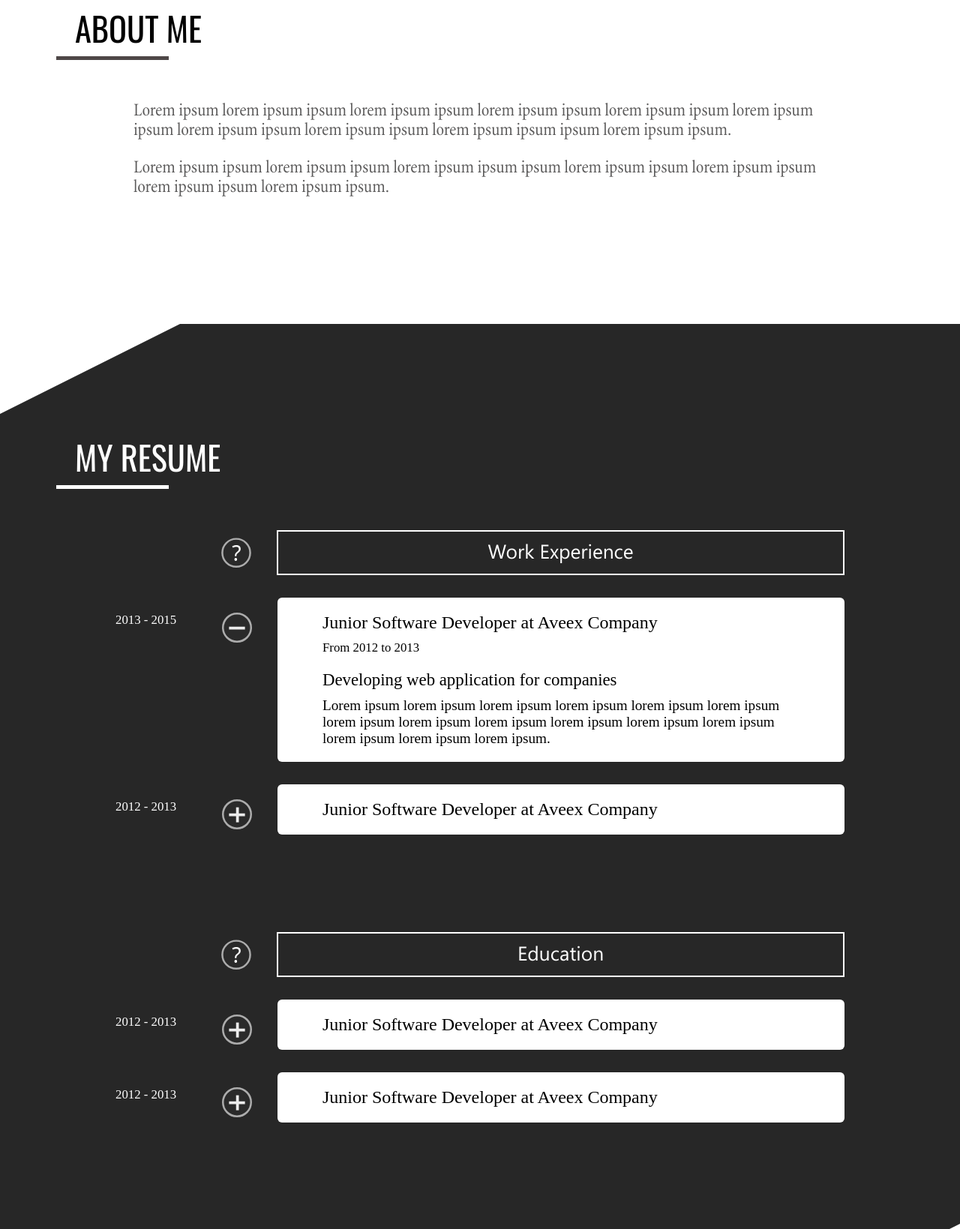
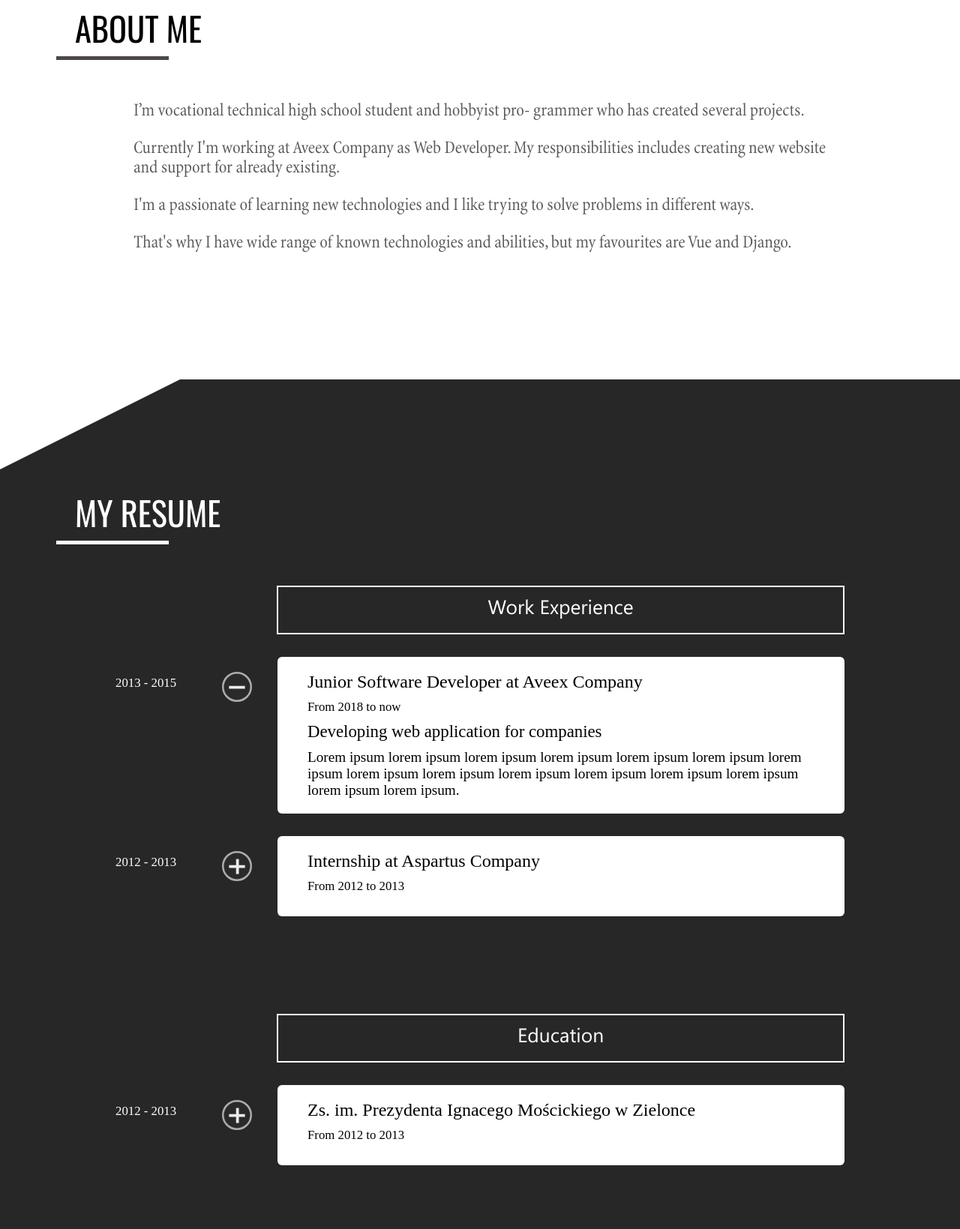
Before and after one commit to michal-mietus/resume-on-work, a plain HTML site: page index.html in a window 1280 px wide. Shown: the part 940-2579 px from the top of the page at 75% size. Drawn offline with nearby package versions, Linux system fonts and the light colour scheme; a web font is replaced by a local one.

Commit message:
Added content.

```diff
--- a/index.html
+++ b/index.html
@@ -22,13 +22,27 @@
                     <h5 class="about-me__header section-header section-header--rolled-in">About me</h5>
                     <div id="about-me__text" class="about-me__text hidden-before-scroll">
                         <p class="about-me__line">
-                            Lorem ipsum lorem ipsum ipsum lorem ipsum ipsum lorem ipsum ipsum lorem ipsum
-                            ipsum lorem ipsum ipsum lorem ipsum ipsum lorem ipsum ipsum lorem ipsum ipsum
-                            ipsum lorem ipsum ipsum.
+                            I’m vocational technical high
+                            school student and hobbyist pro-
+                            grammer who has created several
+                            projects.
                         </p>
                         <p class="about-me__line">
-                            Lorem ipsum ipsum lorem ipsum ipsum lorem ipsum ipsum
-                            ipsum lorem ipsum ipsum lorem ipsum ipsum lorem ipsum ipsum lorem ipsum ipsum.
+                            Currently I'm working at Aveex
+                            Company as Web Developer.
+                            My responsibilities includes creating
+                            new website and support for
+                            already existing.
+                        </p>
+                        <p class="about-me__line">
+                            I'm a passionate of learning new
+                            technologies and I like trying to solve
+                            problems in different ways.
+                        </p>
+                        <p class="about-me__line">
+                            That's why I have wide range of
+                            known technologies and abilities, but
+                            my favourites are Vue and Django.
                         </p>
                     </div>
                 </div>
@@ -54,10 +68,9 @@
                                         <div class="item__header">
                                             <span>Junior Software Developer at Aveex Company</span>
                                             <div class="resume__icon resume__icon--minus-button resume__icon--mobile"></div>
-                                            <div class="item__time item__time--mobile">From 2012 to 2013</div>
+                                            <div class="item__time item__time--mobile">From 2018 to now</div>
                                         </div>
                                         <div class="item__collapsing-items item__collapsing-items--expanded">
-                                            <div class="item__time">From 2012 to 2013</div>
                                             <div class="item__sub-header">Developing web application for companies</div>
                                             <div class="item__text">
                                                 Lorem ipsum lorem ipsum lorem ipsum lorem ipsum lorem ipsum
@@ -75,11 +88,11 @@
                                 <div class="resume__item">
                                     <div class="item__container">
                                         <div class="item__header">
-                                            <span>Junior Software Developer at Aveex Company</span>
+                                            <span>Internship at Aspartus Company</span>
                                             <div class="resume__icon resume__icon--plus-button resume__icon--mobile"></div>
+                                            <div class="item__time item__time--mobile">From 2012 to 2013</div>
                                         </div>
                                         <div class="item__collapsing-items item__collapsing-items--collapsed">
-                                            <div class="item__time">From 2012 to 2013</div>
                                             <div class="item__sub-header">Developing web application for companies</div>
                                             <div class="item__text">
                                                 Lorem ipsum lorem ipsum lorem ipsum lorem ipsum lorem ipsum
@@ -105,12 +118,12 @@
                                 <div class="resume__item">
                                     <div class="item__container">
                                         <div class="item__header">
-                                            <span>Junior Software Developer at Aveex Company</span>
+                                            <span>Zs. im. Prezydenta Ignacego Mościckiego w Zielonce</span>
                                             <div class="resume__icon resume__icon--plus-button resume__icon--mobile"></div>
+                                            <div class="item__time item__time--mobile">From 2012 to 2013</div>
                                         </div>
                                         <div class="item__collapsing-items item__collapsing-items--collapsed">
-                                            <div class="item__time">From 2012 to 2013</div>
-                                            <div class="item__sub-header">Developing web application for companies</div>
+                                            <div class="item__sub-header">IT specialist</div>
                                             <div class="item__text">
                                                 Lorem ipsum lorem ipsum lorem ipsum lorem ipsum lorem ipsum
                                                 lorem ipsum lorem ipsum lorem ipsum lorem ipsum lorem ipsum
@@ -121,27 +134,6 @@
                                 </div>
                             </div>
 
-                            <div class="resume__row">
-                                <div class="resume__date resume__date--desktop">2012 - 2013</div>
-                                <div class="resume__icon resume__icon--plus-button resume__icon--desktop"></div>
-                                <div class="resume__item">
-                                    <div class="item__container">
-                                        <div class="item__header">
-                                            <span>Junior Software Developer at Aveex Company</span>
-                                            <div class="resume__icon resume__icon--plus-button resume__icon--mobile"></div>
-                                        </div>
-                                        <div class="item__collapsing-items item__collapsing-items--collapsed">
-                                            <div class="item__time">From 2012 to 2013</div>
-                                            <div class="item__sub-header">Developing web application for companies</div>
-                                            <div class="item__text">
-                                                Lorem ipsum lorem ipsum lorem ipsum lorem ipsum lorem ipsum
-                                                lorem ipsum lorem ipsum lorem ipsum lorem ipsum lorem ipsum
-                                                lorem ipsum lorem ipsum lorem ipsum lorem ipsum lorem ipsum.
-                                            </div>
-                                        </div>
-                                    </div>
-                                </div>
-                            </div>
                         </div>
                     </div>
                 </div>
--- a/main.scss
+++ b/main.scss
@@ -271,6 +271,7 @@ $date-and-icon-top-margin: 20px;
             display: none;
 
             @media (min-width: $desktop-view-min-width) {
+                margin-top: 25px;
                 display: inline-block;
             }
         }
@@ -305,6 +306,7 @@ $date-and-icon-top-margin: 20px;
 
 
         &--ask-button {
+            opacity: 0;
             @extend .resume__icon;
             align-self: center;
             background: url('./icons/Info\ Button.svg') no-repeat center;
@@ -355,30 +357,29 @@ $date-and-icon-top-margin: 20px;
         padding: 10px 25px;
 
         @media (min-width: $desktop-view-min-width) {
-            padding: 20px 60px;
+            padding: 20px 40px;
         }
     }
 
     &__header {
         display: grid;
         grid-template-columns: 90% 1fr;
+
+        @media (min-width: $desktop-view-min-width) {
+            display: block;
+        }
     }
 
     &__time {
         font-size: .7em;
         margin: 10px 0 20px;
-        display: none;
-
-        @media (min-width: $desktop-view-min-width) {
-            display: block;
-        }
 
         &--mobile.item__time {
             display: block;
-            margin: 10px 0;
+            margin: 0 0 10px;
 
             @media (min-width: $desktop-view-min-width) {
-                display: none;
+                margin: 10px 0;
             }
         }
     }
```
Also changed, not shown: main.css.
